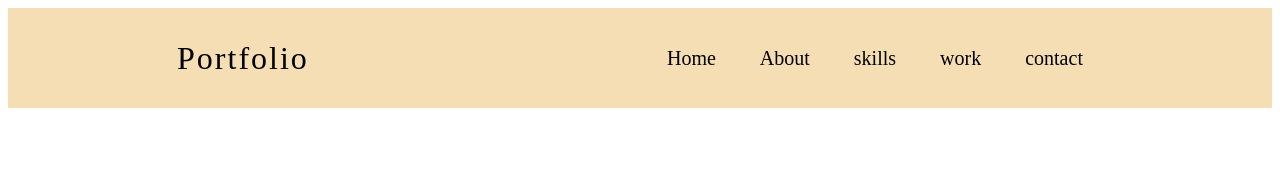
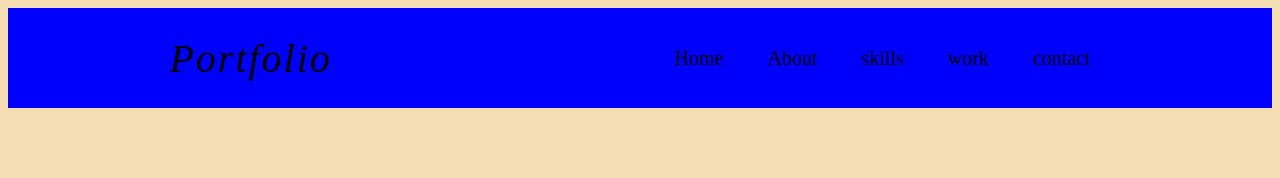
Before and after one commit to Adityakr47/codsoft_task2, a plain HTML site: page index.html in a window 1280 px wide. Shown: the top 178 px of the page. Drawn offline with Linux system fonts and the light colour scheme.

Commit message:
Update style.css

```diff
--- a/style.css
+++ b/style.css
@@ -1,7 +1,9 @@
+body{
+    background:wheat;
+}
 header{
     width: 100%;
     height: 100vh;
-    background: white;
 
 }
 nav{
@@ -9,13 +11,13 @@ nav{
     height: 100px;
     display: flex;
     justify-content: space-around;
-    background:wheat;
+    background:blue;
     align-items: center;
 }
 .start{
-    font-size: 2em;
+    font-size: 2.5em;
     letter-spacing: 2px;
-
+    font-style:italic;
 }
 .menu a{
     text-decoration: none;
@@ -27,7 +29,7 @@ nav{
 }
 .menu a:hover{
     font-size: 30px;
-    color: blue;
+    color: wheat;
 }
 
 section{
@@ -125,6 +127,7 @@ input{
    left: 50%;
    color: white;
    opacity: 0.5;
+    font-size:2em;
 
 }
 .social_media i{
```
